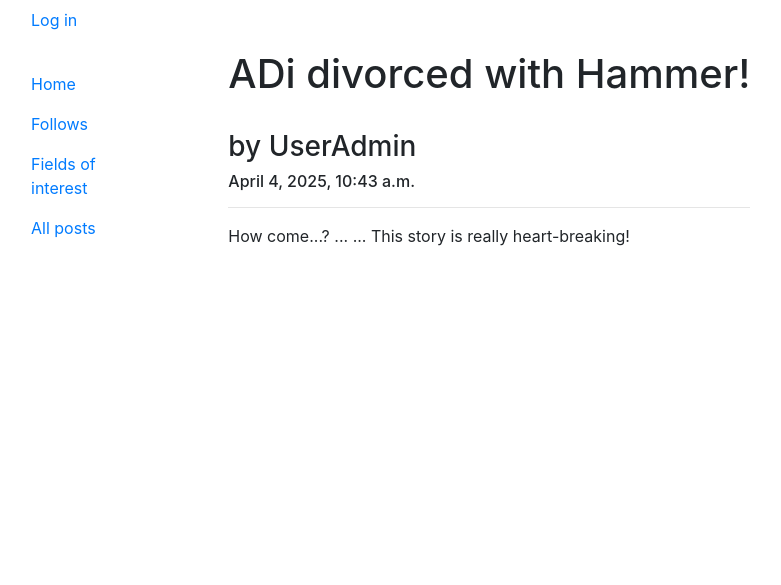
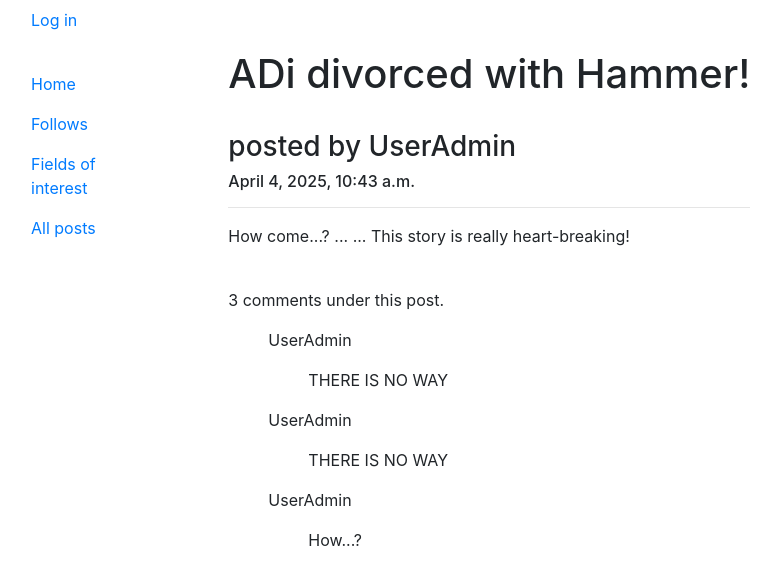
Before and after one commit to Viva1-ua/post-project, a Django app: page /post/post/1/ in a window 1280 px wide. Shown: the top 585 px of the page, without its empty margins (25-806 px from the left). Run offline with Django 5.2, Linux system fonts and the light colour scheme; data comes from the database, SQL or seed files in the repository; both versions use the stored data as it was after the commit; some libraries are stand-ins or nearby versions.

Commit message:
created method for sending forms to db

```diff
--- a/post/forms.py
+++ b/post/forms.py
@@ -0,0 +1,8 @@
+from django import forms
+from post.models import Commentary
+
+
+class CommentaryForm(forms.ModelForm):
+    class Meta:
+        model = Commentary
+        fields = ["content", ]
--- a/post/views.py
+++ b/post/views.py
@@ -1,11 +1,12 @@
 from django.contrib.auth.decorators import login_required
-from django.http import HttpRequest, HttpResponse
+from django.http import HttpRequest, HttpResponse, HttpResponseRedirect
 
-from django.shortcuts import render
+from django.shortcuts import render, redirect, get_object_or_404
 from django.urls import reverse_lazy
 from django.views import generic
 
-from post.models import Post, User, Field, Section
+from post.forms import CommentaryForm
+from post.models import Post, User, Field, Section, Commentary
 
 
 @login_required
@@ -33,5 +34,29 @@ class SectionDetailView(generic.DetailView):
     model = Section
 
 
+def post(request, *args, **kwargs):
+    form = CommentaryForm(request.POST)
+    if form.is_valid():
+        form.save()
+        return HttpResponseRedirect(reverse_lazy("post:field-list"))
+
+
 class PostDetailView(generic.DetailView):
     model = Post
+
+    def get_context_data(self, **kwargs):
+        context = super().get_context_data(**kwargs)
+        context["form"] = CommentaryForm()
+        return context
+
+    def post(self, request, *args, **kwargs):
+        post_object = get_object_or_404(Post, pk=self.kwargs["pk"])
+        if request.method == "POST":
+            form = CommentaryForm(request.POST)
+            if form.is_valid():
+                comments = form.save(commit=False)
+                comments.author = self.request.user
+                comments.post = post_object
+                comments.save()
+                return redirect("post:post-detail", pk=post_object.pk)
+            form = CommentaryForm()
--- a/templates/post/post_detail.html
+++ b/templates/post/post_detail.html
@@ -1,22 +1,36 @@
 {% extends "base.html" %}
+{% load crispy_forms_filters %}
 
 {% block content %}
 
 	<h1>{{ post.title }}</h1>
   <br>
-  <h3>by {{ post.publisher }}</h3>
+  <h3>posted by {{ post.publisher }}</h3>
   <h6>{{ post.created_at }}</h6>
 
   <hr>
   <p>{{ post.content }}</p>
 
-  {% if commentary %}
-  	{% for comment in commentary %}
-  		<p>Hello</p>
-    {% empty %}
+  <br>
+  {% if post.commentary.all %}
+    <p>{{ post.commentary.count }} comment{{ post.commentary.count|pluralize }} under this post.</p>
+    <ul>
+      {% for comment in post.commentary.all %}
+        <p>{{ comment.author }}</p>
+        <ul>
+          <p>{{ comment.content }}</p>
+        </ul>
+      {% empty %}
       <p>No commentaries under this post!</p>
-  	{% endfor %}
-
+      {% endfor %}
+    </ul>
+  {% endif %}
+  {% if user.is_authenticated %}
+  	<form action="" method="post">
+      {% csrf_token %}
+      {{ form|crispy }}
+      <input type="submit" value="Add comment">
+    </form>
   {% endif %}
 
 {% endblock %}
```
Also changed, not shown: db.sqlite3.
